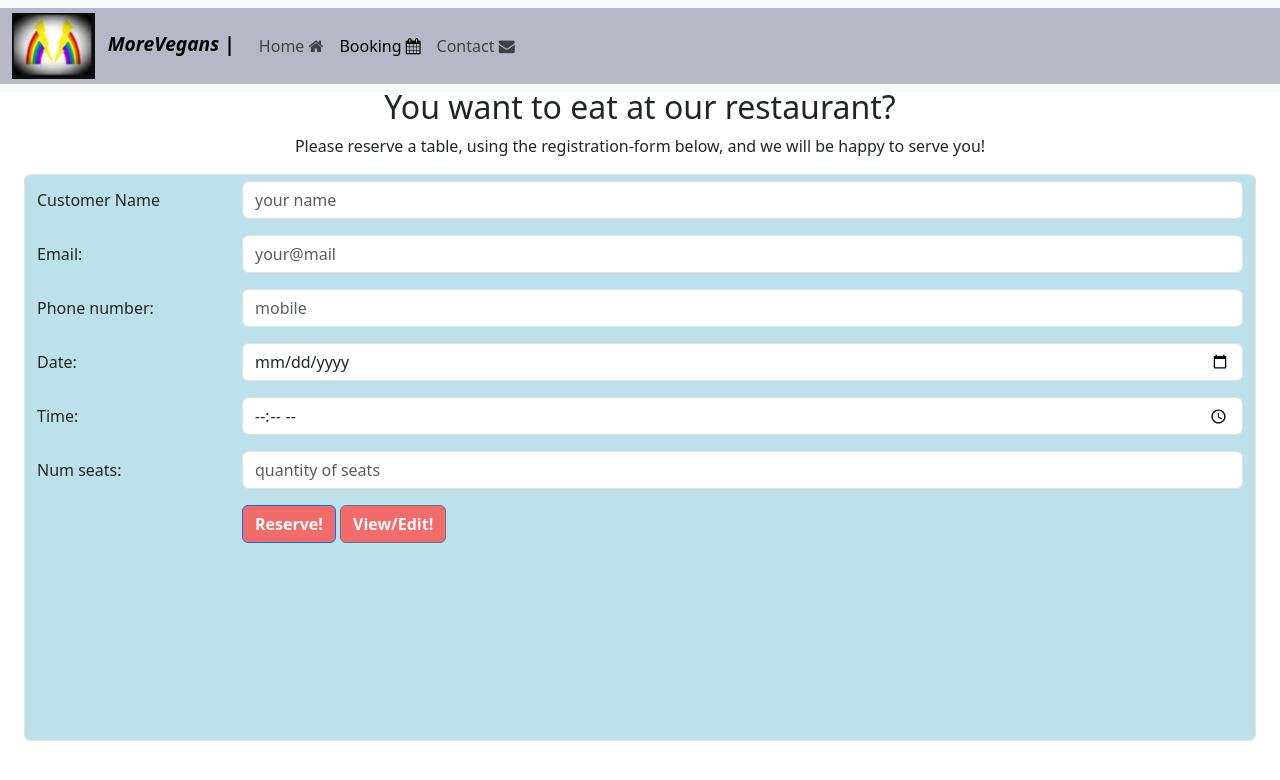
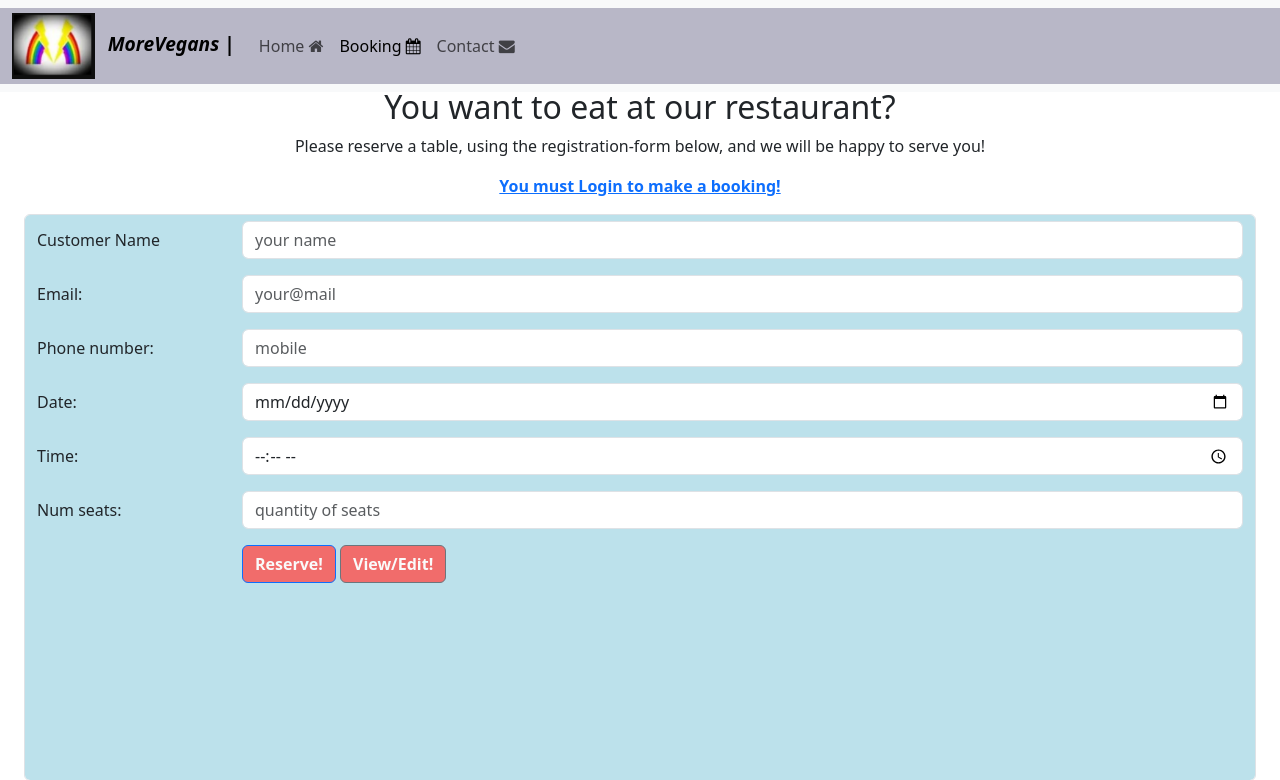
Before and after one commit to SvenLoevgren/fullstack-portfolio4, a Django app: page /booking/ in a window 1280 px wide. Shown: the top 780 px of the page. Run offline with Django 3.2, Linux system fonts and the light colour scheme.

Commit message:
if statements added to html files for login redirect

```diff
--- a/templates/fastfood/base.html
+++ b/templates/fastfood/base.html
@@ -36,7 +36,14 @@
                     </li>
                     <li class="nav-item">
                         <a class="nav-link active" aria-current="page" href="{% url 'booking' %}">Booking <i class="fa fa-calendar"></i></a>
-                    </li>
+                    </li> <!--
+                    <li class="nav-item {% if not user.is_authenticated %}disabled{% endif %}">
+                        {% if user.is_authenticated %}
+                            <a class="nav-link" href="{% url 'booking' %}">Booking <i class="fa fa-calendar"></i></a>
+                        {% else %}
+                            <a class="nav-link" href="#" onclick="alert('Please login to access this page.')">Booking <i class="fa fa-calendar"></i></a>
+                        {% endif %}
+                    </li> -->
                     <li class="nav-item">
                         <a class="nav-link" href="{% url 'contactus' %}">Contact <i class="fa fa-envelope"></i></a>
                     </li>
--- a/templates/fastfood/booking.html
+++ b/templates/fastfood/booking.html
@@ -12,6 +12,11 @@
               <p>Please reserve a table, using the registration-form below, and we will be happy to serve you!</p>
             </div>
         </div>
+        {% if not user.is_authenticated %}
+        <p> <a class="d-flex justify-content-center text-center href="{% url 'account_login' %}?next={{ request.path }}">
+            <strong>You must Login to make a booking!</strong></a>
+        </p>
+        {% endif %}
         <form method="POST" class="form-control" id="booking-tables">
             {% csrf_token %}
                 <div class="row mb-3">
```
